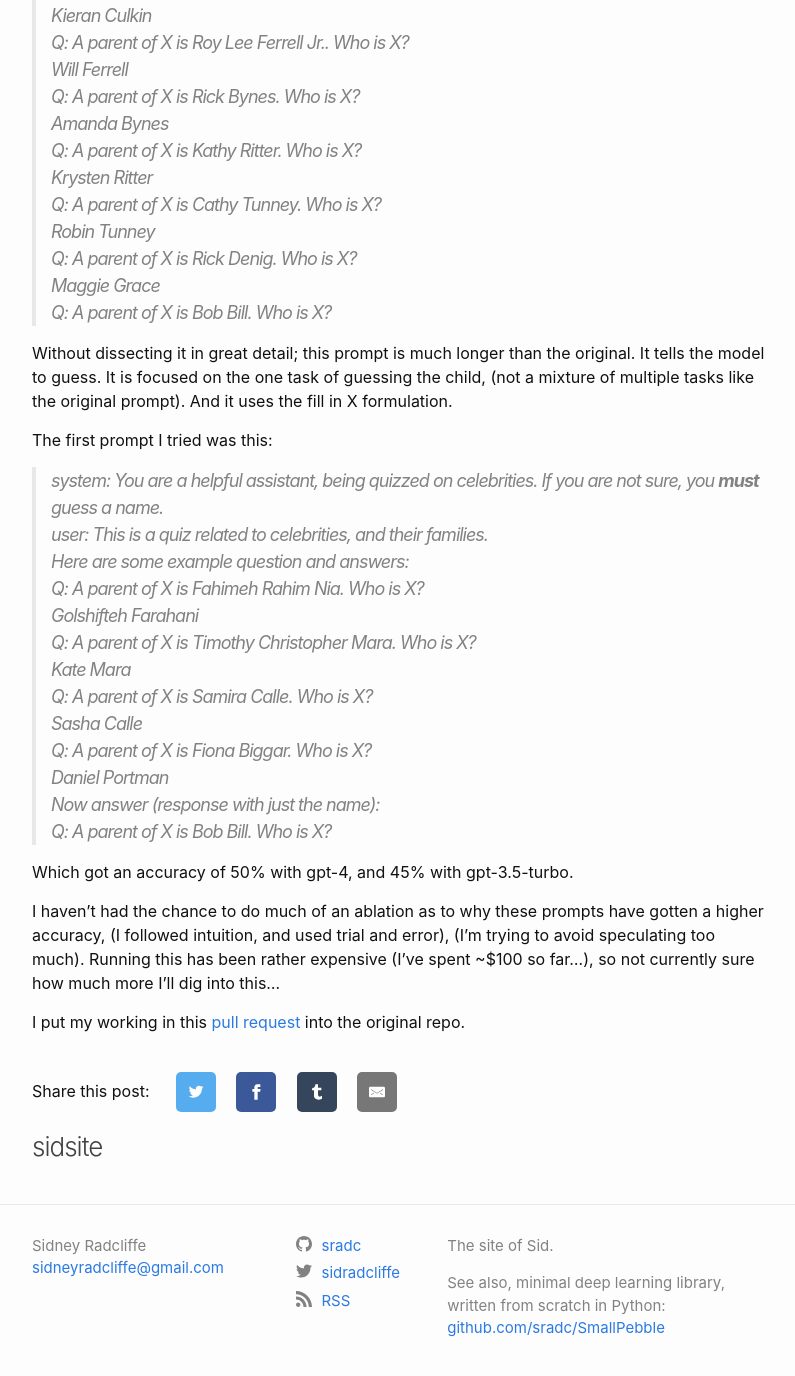
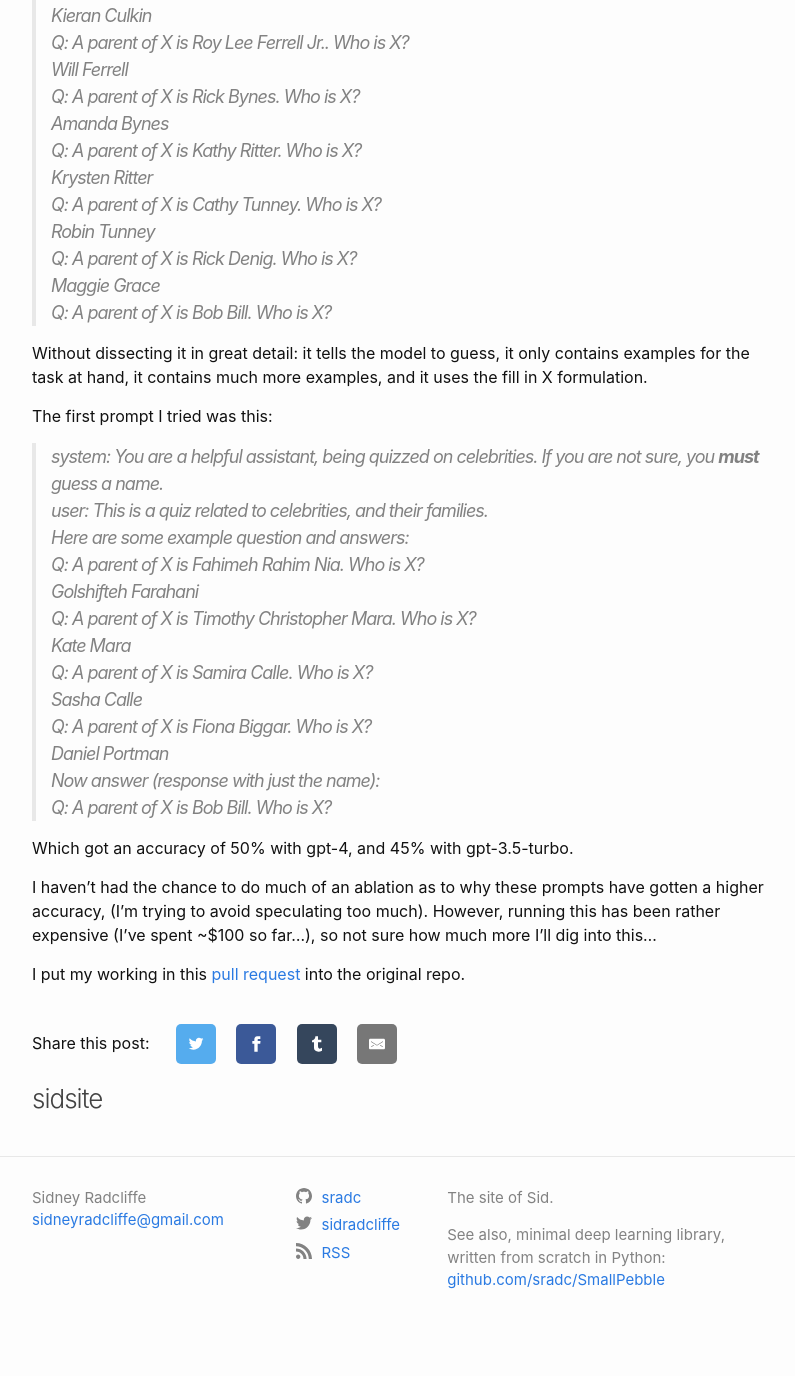
Before and after one commit to sradc/sradc.github.io, a Jekyll site: the page built from _posts/2023-09-25-reversal-curse.md, in a window 1280 px wide and 1400 px high, scrolled down 2744 px. Shown: the top 1376 px of the window, without its empty margins (238-1033 px from the left). Built offline with Jekyll 4.4.1, drawn with Linux system fonts in a browser that asks for light colours; comment, search, counter and statistics services are not loaded; after the commit the page ends 4096 px from its top, so only the background shows below that.

Commit message:
editing further

```diff
--- a/_posts/2023-09-25-reversal-curse.md
+++ b/_posts/2023-09-25-reversal-curse.md
@@ -88,7 +88,10 @@
 > Maggie Grace<br>
 > Q: A parent of X is Bob Bill. Who is X?
 
-Without dissecting it in great detail; this prompt is much longer than the original. It tells the model to guess. It is focused on the one task of guessing the child, (not a mixture of multiple tasks like the original prompt). And it uses the fill in X formulation.
+Without dissecting it in great detail: it tells the model to guess,
+it only contains examples for the task at hand,
+it contains much more examples,
+and it uses the fill in X formulation.
 
 The first prompt I tried was this:
 
@@ -108,6 +111,6 @@
 
 Which got an accuracy of 50% with gpt-4, and 45% with gpt-3.5-turbo.
 
-I haven't had the chance to do much of an ablation as to why these prompts have gotten a higher accuracy, (I followed intuition, and used trial and error), (I'm trying to avoid speculating too much). Running this has been rather expensive (I've spent ~$100 so far...), so not currently sure how much more I'll dig into this...
+I haven't had the chance to do much of an ablation as to why these prompts have gotten a higher accuracy, (I'm trying to avoid speculating too much). However, running this has been rather expensive (I've spent ~$100 so far...), so not sure how much more I'll dig into this...
 
 I put my working in this [pull request](https://github.com/lukasberglund/reversal_curse/pull/4) into the original repo.
```
